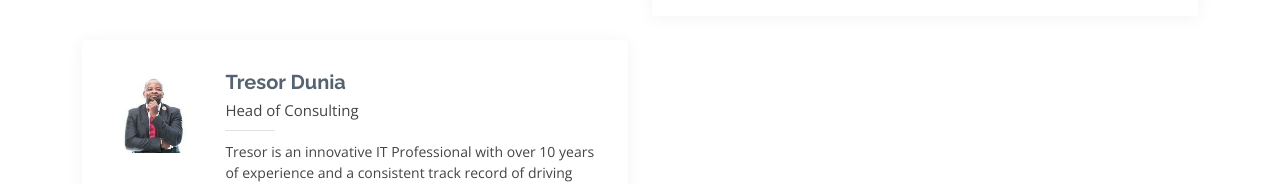
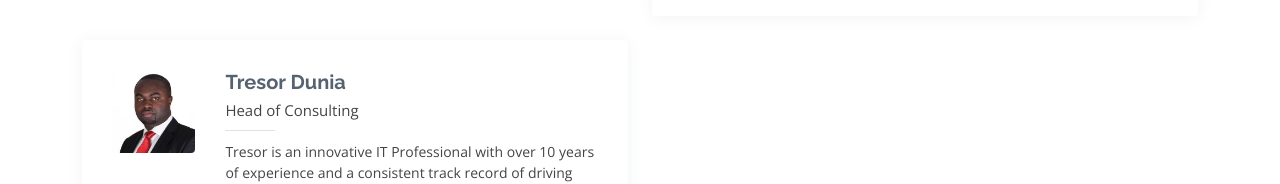
Before and after one commit to Kakanyo-Business-Solutions/KBSWebsite3, a plain HTML site: page testimonials.html in a window 1280 px wide. Shown: the part 776-960 px from the top of the page. Drawn offline with nearby package versions, Linux system fonts and the light colour scheme.

Commit message:
changes to team

```diff
--- a/testimonials.html
+++ b/testimonials.html
@@ -141,7 +141,7 @@
 
           <div class="col-lg-6 mt-4">
             <div class="member d-flex align-items-start">
-              <div class="pic"><img src="assets/img/team/team-3.jpg" class="img-fluid" alt=""></div>
+              <div class="pic"><img src="assets/img/team/team-6.jpg" class="img-fluid" alt=""></div>
               <div class="member-info">
                 <h4>Tresor Dunia</h4>
                 <span>Head of Consulting</span>
```
Also changed, not shown: team.html (+1 -1 lines), assets/img/team/team-6.jpg (added).
